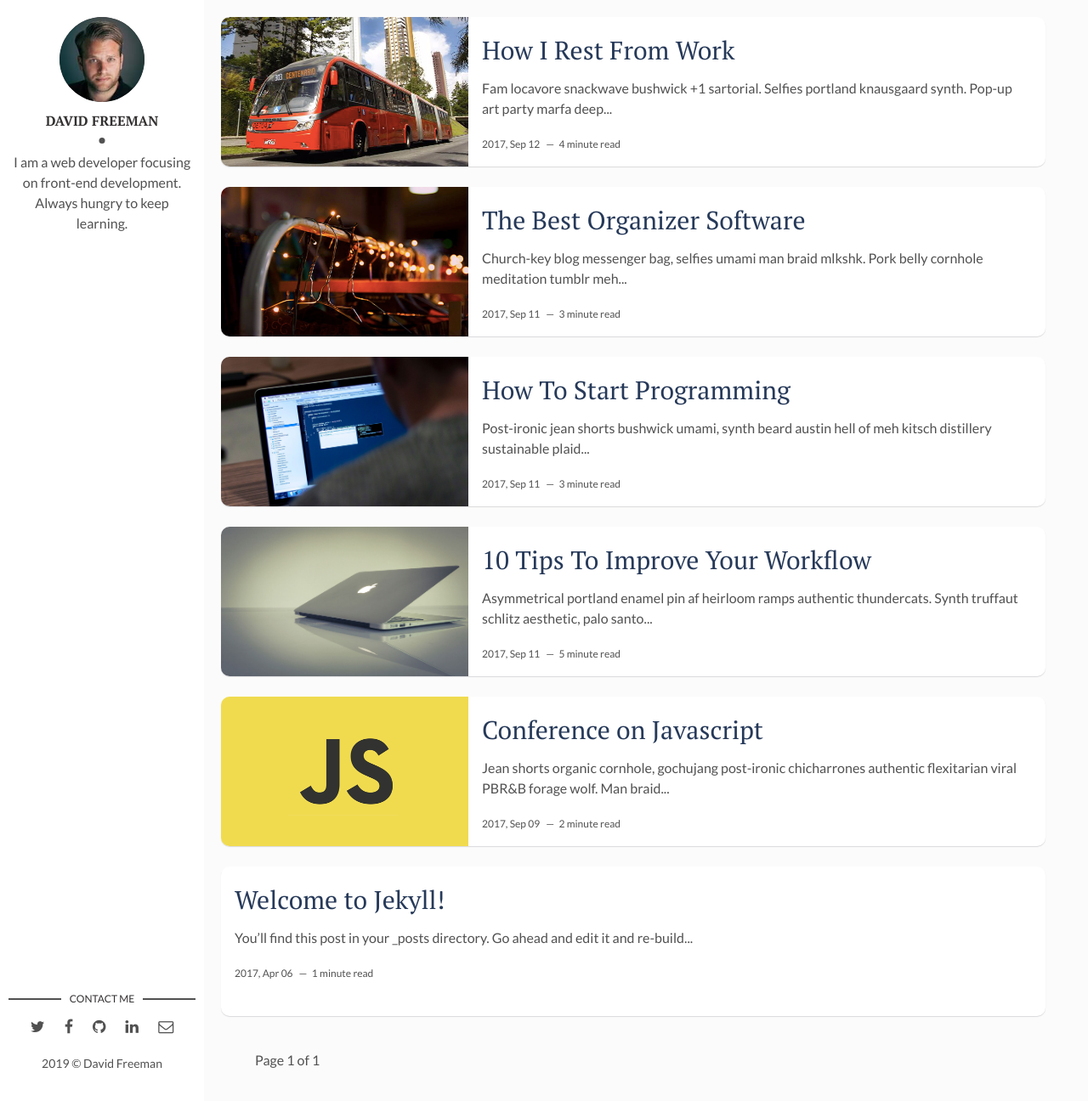
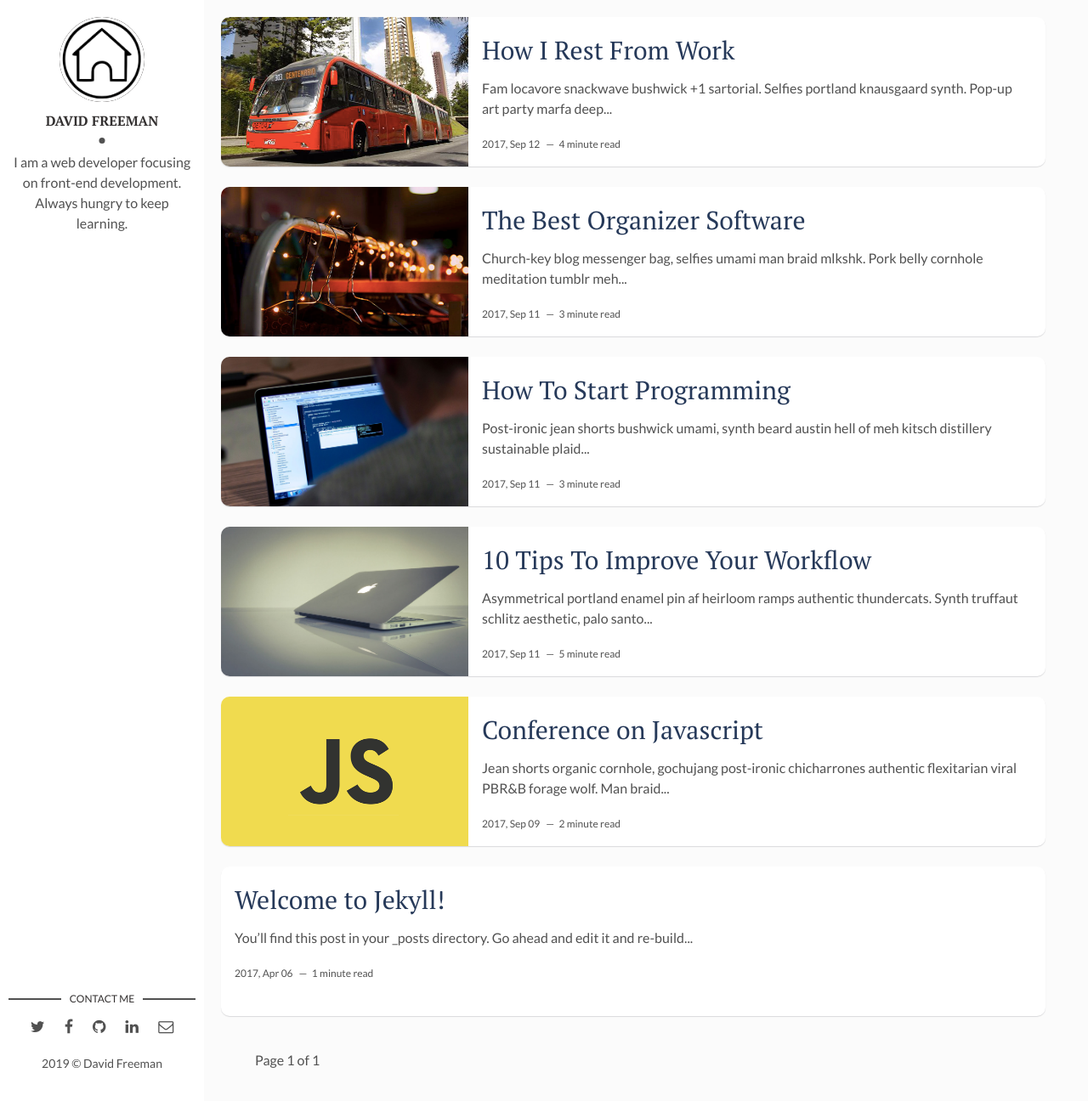
Before and after one commit to Emanoel-sabidussi/flexible-jekyll, a Jekyll site: the page built from index.html, in a window 1280 px wide and 1296 px high. Shown: the whole window at 85% size. Built offline with Jekyll 4.4.1, drawn with Linux system fonts in a browser that asks for light colours; the list of posts is cut into pages by our own code.

Commit message:
Change picture of Second post - home button

```diff
--- a/_config.yml
+++ b/_config.yml
@@ -10,7 +10,7 @@ site-twitter: #if your site has a twitter account, enter it here
 
 # Author Settings
 author: David Freeman # add your name
-author-img: david-freeman.jpg # add your photo
+author-img: wedding/home_button.jpg # add your photo
 about-author: I am a web developer focusing on front-end development. Always hungry to keep learning. # add description
 social-twitter: # add your Twitter handle
 social-facebook: # add your Facebook handle
--- a/_includes/head.html
+++ b/_includes/head.html
@@ -69,7 +69,7 @@
 	<meta http-equiv="X-UA-Compatible" content="IE=edge">
 	<meta name="viewport" content="width=device-width, initial-scale=1, maximum-scale=1">
 	<meta property="og:image" content="">
-	<link rel="shortcut icon" href="{{ "/assets/img/favicon/i-rest.jpg" | prepend: site.baseurl }}" type="image/x-icon">
+	<link rel="shortcut icon" href="{{ "/assets/img/favicon/favicon.ico" | prepend: site.baseurl }}" type="image/x-icon">
 	<link rel="apple-touch-icon" href="{{ "/assets/img/favicon/apple-touch-icon.png" | prepend: site.baseurl }}">
 	<link rel="apple-touch-icon" sizes="72x72" href="{{ "/assets/img/favicon/apple-touch-icon-72x72.png" | prepend: site.baseurl }}">
 	<link rel="apple-touch-icon" sizes="144x144" href="{{ "/assets/img/favicon/apple-touch-icon-144x144.png" | prepend: site.baseurl }}">
```
Also changed, not shown: assets/img/wedding/home_button.jpg (added).
